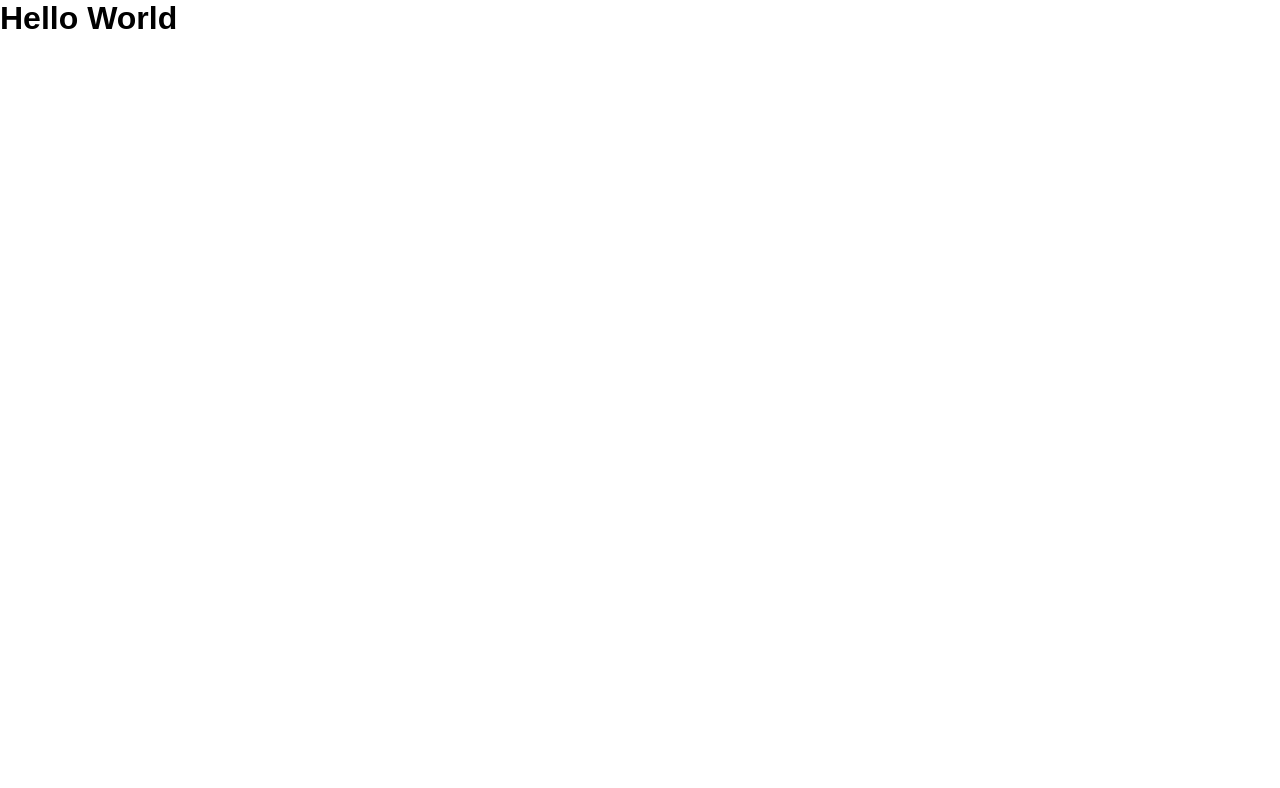
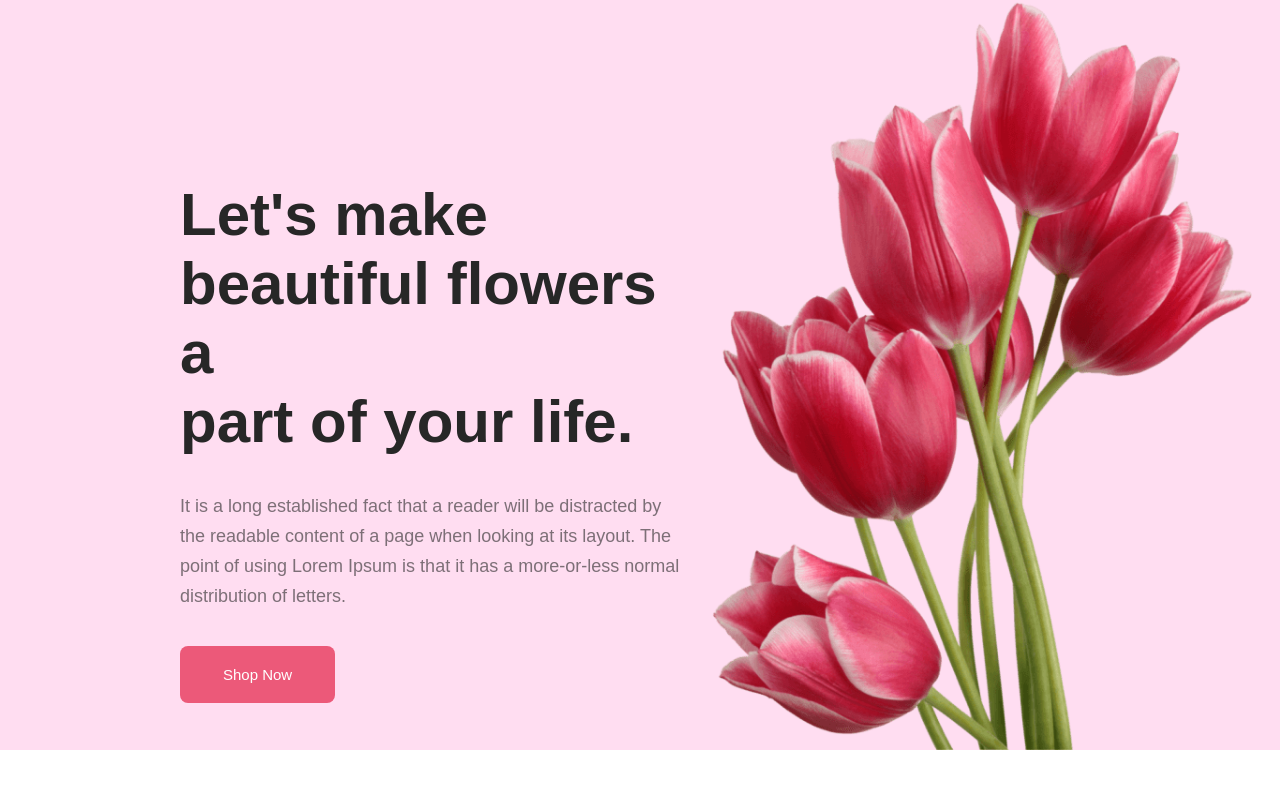
Before and after one commit to fahim369x/flower-shop, a plain HTML site: page index.html in a window 1280 px wide. Drawn offline with Linux system fonts and the light colour scheme.

Commit message:
new update

```diff
--- a/index.html
+++ b/index.html
@@ -8,6 +8,30 @@
     <title>Flower Shop</title>
   </head>
   <body>
-    <h1>Hello World</h1>
+    <header>
+      <div class="header-section">
+        <div class="header-left-title">
+          <h1 class="header-title">
+            Let's make <br />
+            beautiful flowers a <br />
+            part of your life.
+          </h1>
+          <p class="header-description">
+            It is a long established fact that a reader will be distracted by
+            the readable content of a page when looking at its layout. The point
+            of using Lorem Ipsum is that it has a more-or-less normal
+            distribution of letters.
+          </p>
+          <button class="btn">Shop Now</button>
+        </div>
+        <img
+          class="header-flowe-img"
+          src="flower-asset/pngwing 10.png"
+          alt="header right flower"
+        />
+      </div>
+    </header>
+    <main></main>
+    <footer></footer>
   </body>
 </html>
--- a/style.css
+++ b/style.css
@@ -4,3 +4,42 @@
   padding: 0;
   font-family: Arial, Helvetica, sans-serif;
 }
+
+/*header section start from here*/
+
+.header-section {
+  width: 100%;
+  height: 750px;
+  background: rgb(255, 221, 241);
+  display: flex;
+}
+.header-left-title {
+  text-align: left;
+  align-items: left;
+  margin: 180px 0 0 180px;
+}
+.header-title {
+  color: #272727;
+  font-size: 60px;
+  font-weight: 800;
+}
+
+.header-description {
+  color: rgba(39, 39, 39, 0.6);
+  font-size: 18px;
+  font-weight: 400;
+  line-height: 30px;
+  padding: 35px 0 35px 0;
+}
+
+.btn {
+  background: #ec5979;
+  padding: 20px 43px;
+  color: white;
+  border: none;
+  border-radius: 8px;
+  font-size: 15px;
+}
+.header-flowe-img {
+  float: right;
+}
```
